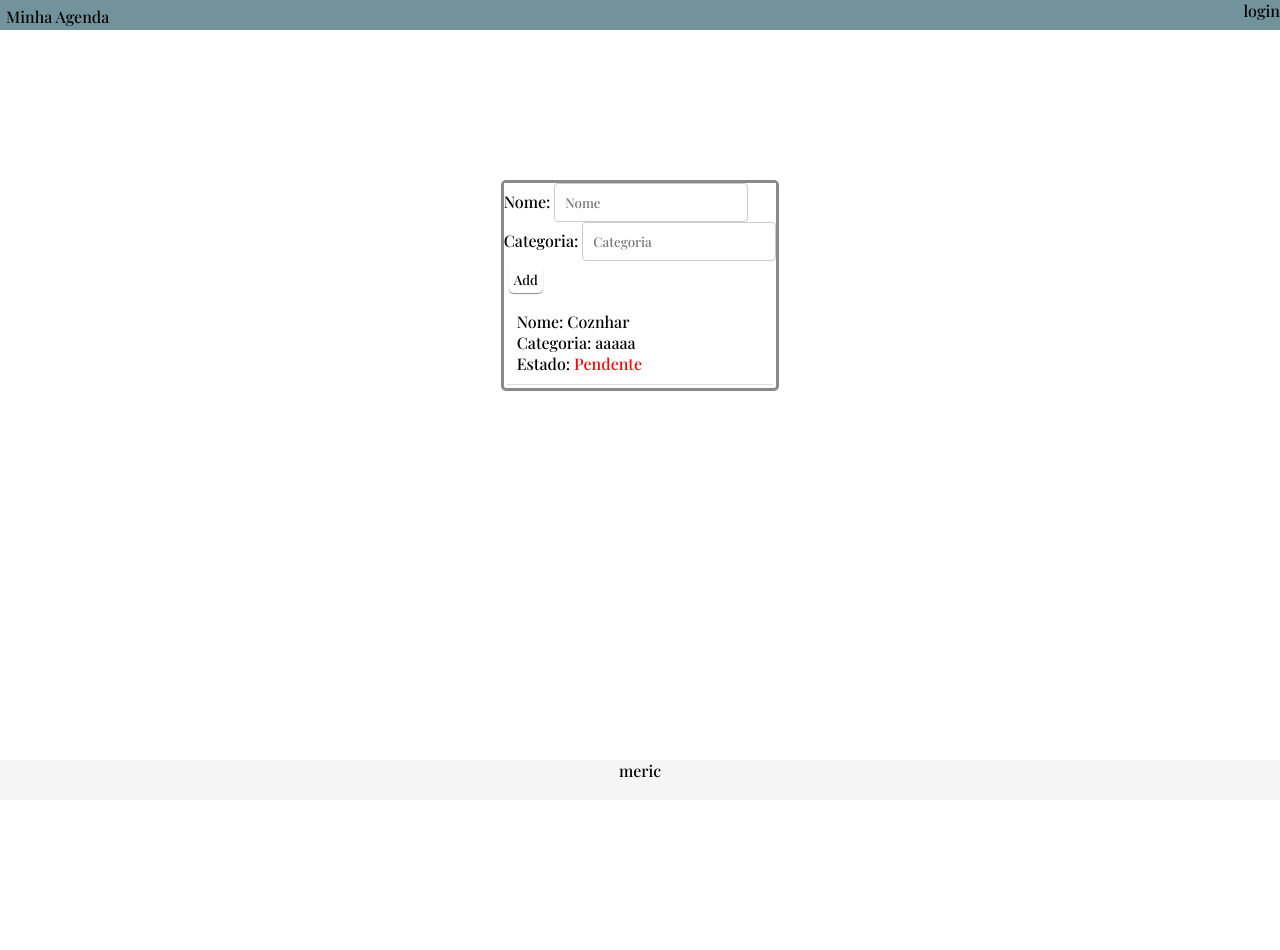
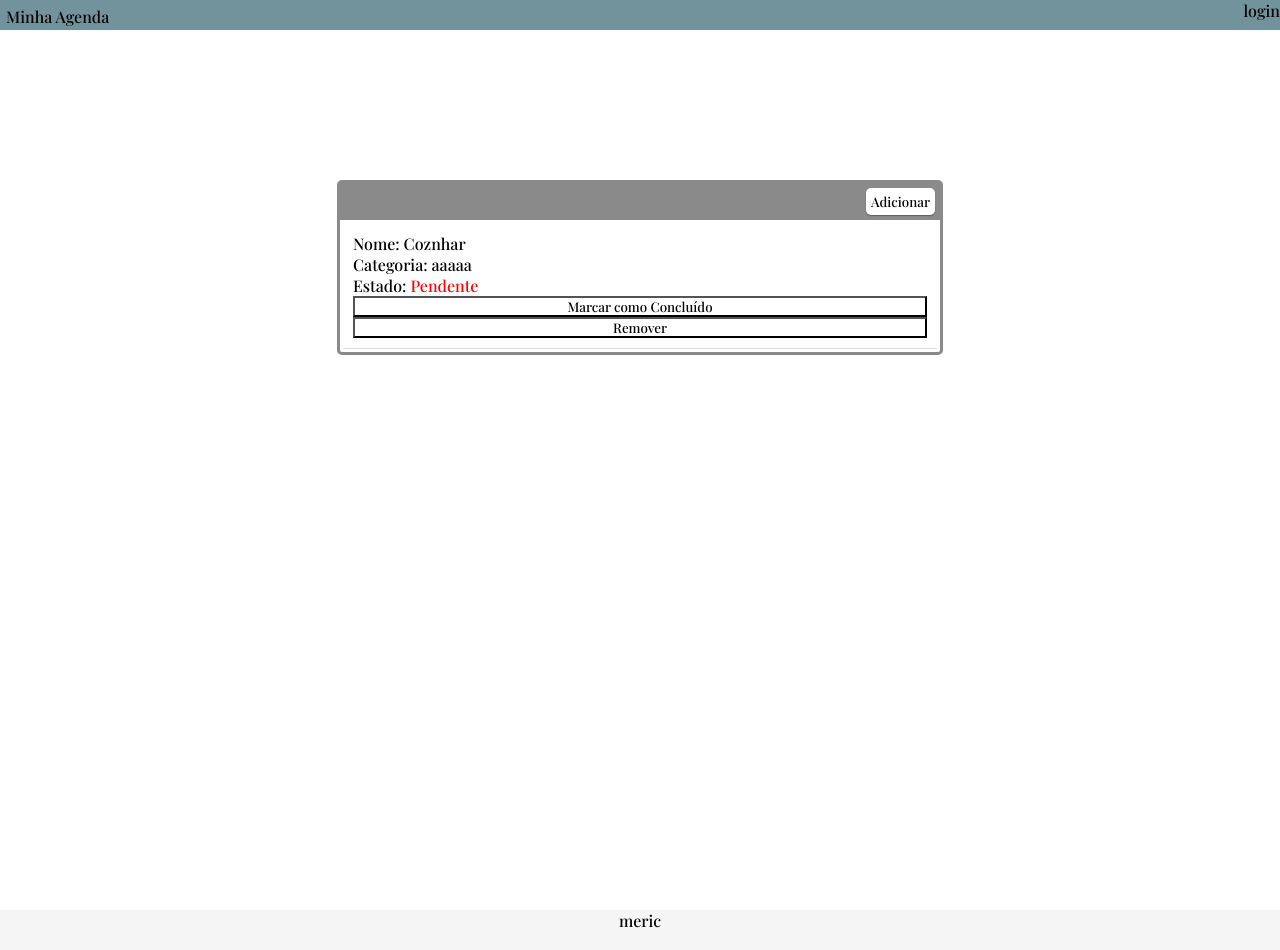
Before and after one commit to mericxy/MinhaAgendaDj, a Django app: template templates/index.html in a window 1280 px wide. Before the commit the page ends 778 px from the top, so only its background shows below. Run offline with Django 5.2, Linux system fonts and the light colour scheme; the template is opened without the code that fills it: values that come from a table or form of the project are taken from there, others are empty; data comes from the database, SQL or seed files in the repository; both versions use the stored data as it was after the commit; some web fonts are replaced.

Commit message:
Funções testadas e em funcionamento, pendente: estilizar.

```diff
--- a/core/static/css/style.css
+++ b/core/static/css/style.css
@@ -13,7 +13,7 @@ body {
 }
 
 .content {
-  min-height: calc(100vh - 50px);
+  min-height: calc(100vh - 50px - 30px);
 }
 
 .header {
@@ -47,6 +47,7 @@ body {
 }
 
 .boxHeader {
+  min-width: 600px;
   background-color: #8a8a8a;
   display: flex;
   justify-content: end;
@@ -60,21 +61,6 @@ body {
   padding: 5px;
   box-shadow: 0px 1px 1px 0px rgba(67, 65, 65, 0.614);
 }
-
-/* style Formulario */
-
-.form-control {
-    color: #000000;           /* Cor do texto branca */
-    border: 1px solid #ccc;   /* Borda padrão */
-    padding: 10px;            /* Espaçamento interno */
-    border-radius: 4px;       /* Bordas arredondadas */
-}
-
-.text-danger {
-    color: #dc3545; /* Cor de erro vermelha do Bootstrap */
-}
-
-/* style Formulario */
 
 .taskBox {
   display: flex;
@@ -90,13 +76,11 @@ body {
 .taskBox li {
   display: flex;
   flex-direction: column;
-  border-bottom: 1px solid #ddd;  /* Adiciona uma linha entre os itens */
-  padding: 10px;  /* Espaçamento interno para os itens */
+  border-bottom: 1px solid #ddd;
+  padding: 10px;
 }
 
-.taskBox li p {
-  margin: 0;  /* Remove a margem padrão dos parágrafos */
-}
+
 
 .footer {
   margin-top: 10px;
@@ -108,24 +92,11 @@ body {
 
 .footer p {
   background: transparent;
-  text-align: center;
 }
 
-.modal {
-  display: none;
-  position: fixed;
-  z-index: 1;
-  left: 0;
-  top: 0;
-  width: 100%;
-  height: 100%;
-  overflow: auto;
-  background-color: rgba(0, 0, 0, 0.5);
+@media (max-width: 650px) {
+  .boxHeader {
+    min-width: 250px;
+
+  }
 }
-.modal-content {
-  background-color: #fefefe;
-  margin: 15% auto;
-  padding: 20px;
-  border: 1px solid #888;
-  width: 40%;
-}
--- a/core/urls.py
+++ b/core/urls.py
@@ -1,8 +1,9 @@
 from django.urls import path
-from .views import tarefas
 from . import views
 
 urlpatterns = [
-    path('adicionar_tarefa/', views.adicionar_tarefa, name='adicionar_tarefa'),
-    path('', tarefas, name='tarefas'),
+    path('', views.index, name='index'),
+    path('add_task/', views.add_task, name='add_task'),
+    path('delete_task/', views.delete_task, name='delete_task'),
+    path('toggle_task_status/', views.toggle_task_status, name='toggle_task_status'),
 ]
--- a/templates/index.html
+++ b/templates/index.html
@@ -4,7 +4,7 @@
 
 <head>
     <style>
-    @import url('https://fonts.googleapis.com/css2?family=Playfair+Display:ital,wght@0,400..900;1,400..900&display=swap');
+        @import url('https://fonts.googleapis.com/css2?family=Playfair+Display:ital,wght@0,400..900;1,400..900&display=swap');
     </style>
 
     <link rel="stylesheet" href="{% static 'css/style.css' %}">
@@ -14,60 +14,88 @@
 </head>
 
 <body>
-    <main class="content">
-        <header class="header">
+    <header class="header">
             <p class="titulo">Minha Agenda</p>
             <p>login</p>
         </header>
+
+    <main class="content">
+
         <div class="centralize">
-
             <div class="mainBox">
-               <div class="boxHeader">
-                       <form method="post" action="{% url 'adicionar_tarefa' %}">
-                        {% csrf_token %}
-                        {{ form.non_field_errors }}
-                        <div class="form-group">
-                            {{ form.nome.label_tag }}
-                            {% for error in form.nome.errors %}
-                                <div class="text-danger">{{ error }}</div>
-                            {% endfor %}
-                            {{ form.nome }}
-                        </div>
-                        <div class="form-group">
-                            {{ form.categoria.label_tag }}
-                            {% for error in form.categoria.errors %}
-                                <div class="text-danger">{{ error }}</div>
-                            {% endfor %}
-                            {{ form.categoria }}
-                        </div>
-                        <button type="submit" class="btn btn-primary">Add</button>
-                    </form>
-
+                <div class="boxHeader">
+                    <button onclick="document.getElementById('addTaskForm').style.display='block'">Adicionar</button>
                 </div>
-
                 <ul class="taskBox">
                     {% for tarefa in tarefas %}
                         <li>
-                             <p>
+                            <p>
                                 Nome: {{ tarefa.nome }}<br>
                                 Categoria: {{ tarefa.categoria }}<br>
-                                 {% if tarefa.estado == True %}
-                                     Estado: <span style="color: darkgreen;" >Concluido</span>
-                                 {% else %}
-                                     Estado: <span style="color: red">Pendente</span>
-                                 {% endif %}
-                             </p>
+                                Estado: <span style="color: {% if tarefa.estado %}darkgreen{% else %}red{% endif %};">
+                                    {% if tarefa.estado %}Concluido{% else %}Pendente{% endif %}
+                                </span>
+                            </p>
+                            <button onclick="toggleTaskStatus('{{ tarefa.id }}')">
+                                {% if tarefa.estado %}Marcar como Pendente{% else %}Marcar como Concluído{% endif %}
+                            </button>
+                            <button onclick="deleteTask('{{ tarefa.id }}')">Remover</button>
                         </li>
                     {% endfor %}
                 </ul>
-
+            </div>
+            <div id="addTaskForm" style="display:none;">
+                <form action="{% url 'add_task' %}" method="post">
+                    {% csrf_token %}
+                    <input type="text" name="nome" placeholder="Nome da Tarefa" required>
+                    <input type="text" name="categoria" placeholder="Categoria da Tarefa" required>
+                    <button type="submit">Adicionar</button>
+                    <button type="button" onclick="document.getElementById('addTaskForm').style.display='none'">Cancelar</button>
+                </form>
             </div>
         </div>
 
     </main>
+
     <footer class="footer">
         <p>meric</p>
     </footer>
+
+    <script>
+
+        function deleteTask(taskId) {
+            if (confirm('Tem certeza que deseja remover esta tarefa?')) {
+                fetch(`{% url 'delete_task' %}?id=${taskId}`, {
+                    method: 'POST',
+                    headers: {
+                        'X-CSRFToken': '{{ csrf_token }}',
+                    },
+                }).then(response => {
+                    if (response.ok) {
+                        location.reload();
+                    } else {
+                        alert('Erro ao remover a tarefa.');
+                    }
+                });
+            }
+        }
+
+        function toggleTaskStatus(taskId) {
+            fetch(`{% url 'toggle_task_status' %}?id=${taskId}`, {
+                method: 'POST',
+                headers: {
+                    'X-CSRFToken': '{{ csrf_token }}',
+                },
+            }).then(response => {
+                if (response.ok) {
+                    location.reload();
+                } else {
+                    alert('Erro ao alterar o estado da tarefa.');
+                }
+            });
+        }
+
+    </script>
 </body>
 
 </html>
```
Also changed, not shown: core/views.py (+28 -12 lines), db.sqlite3.
